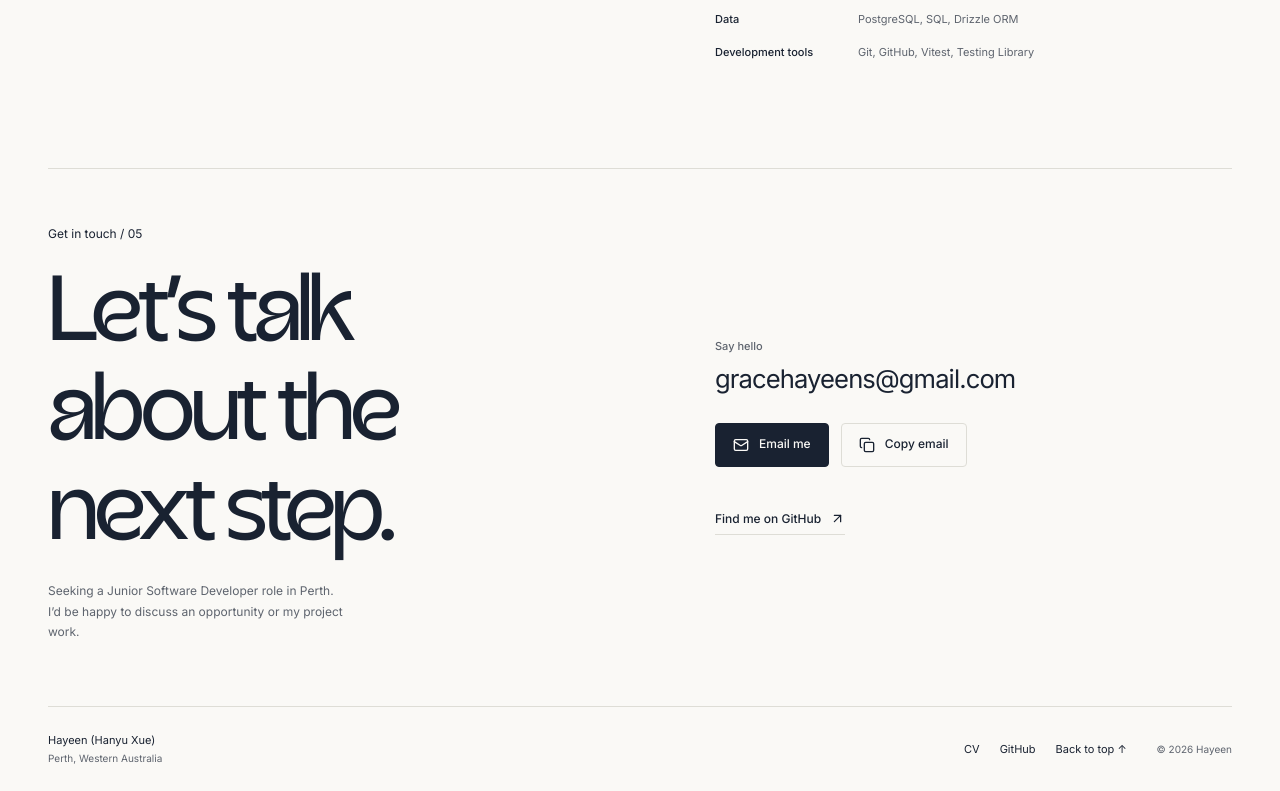
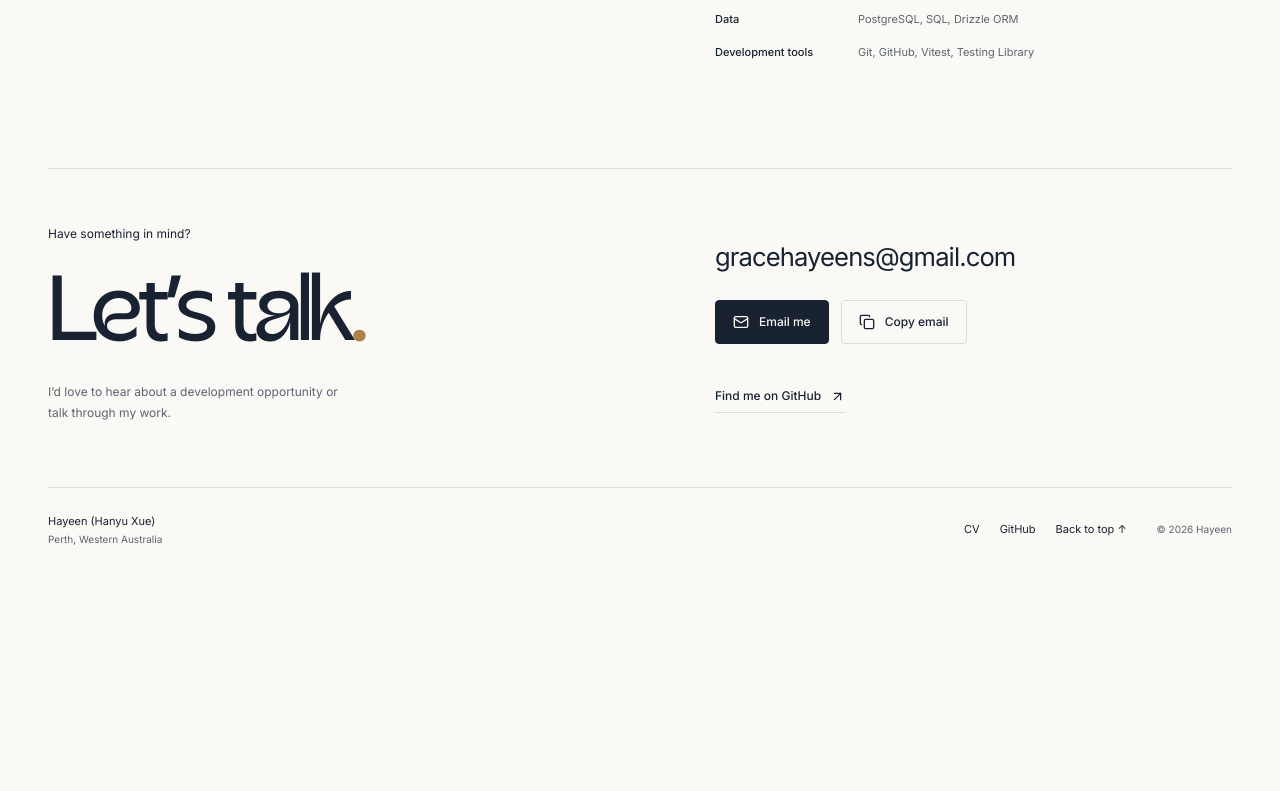
Before and after one commit to Hayeensss/portfolio_Hayeen, a Next.js app: page / in a window 1280 px wide. Shown: the part 2097-2888 px from the top of the page. After the commit the page ends 2669 px from the top, so only its background shows below. Built offline with nearby package versions, Linux system fonts and the light colour scheme.

Commit message:
design: simplify the closing contact section

```diff
--- a/components/sections/contact/Contact.jsx
+++ b/components/sections/contact/Contact.jsx
@@ -25,20 +25,16 @@ export default function Contact() {
       aria-labelledby="contact-heading"
     >
       <div>
-        <p className="eyebrow">Get in touch / 05</p>
+        <p className="eyebrow">Have something in mind?</p>
         <h2 id="contact-heading">
-          Let’s talk
-          <br />
-          about the next step.
+          Let’s talk<span className="accent-text">.</span>
         </h2>
         <p className="contact-intro">
-          Seeking a Junior Software Developer role in Perth.
-          <br />
-          I’d be happy to discuss an opportunity or my project work.
+          I’d love to hear about a development opportunity or talk through my
+          work.
         </p>
       </div>
       <div className="contact-details">
-        <span className="small-label">Say hello</span>
         <a className="email-address" href={`mailto:${contactData.email}`}>
           {contactData.email}
         </a>
```
